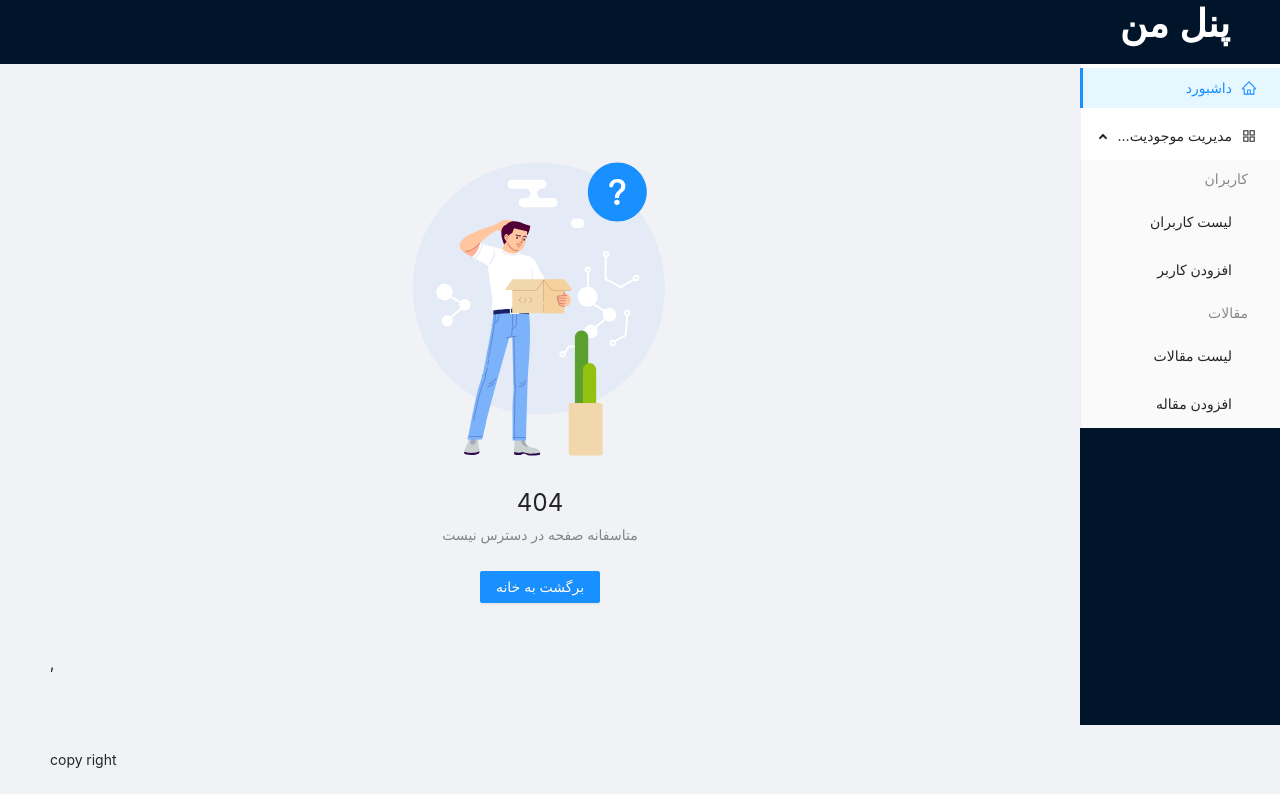
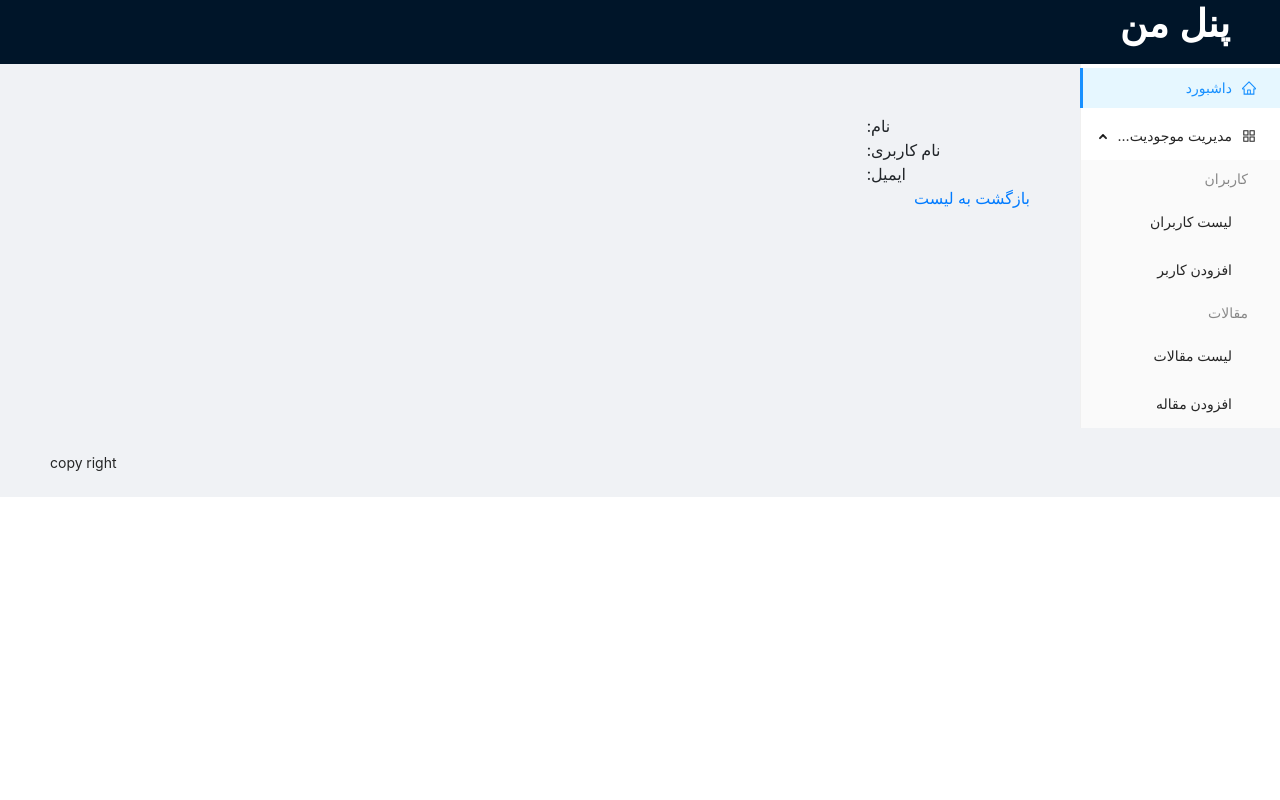
Before and after one commit to shiivaa68/Admin_antDesign, a React (Create React App) app: page /person/1/show in a window 1280 px wide. Before the commit this address had no page. Built offline with nearby package versions, Linux system fonts and the light colour scheme; no server answers.

Commit message:
add list person + redux

```diff
--- a/src/App.js
+++ b/src/App.js
@@ -8,6 +8,7 @@ import NotFound from './component/generic/NotFound';
 import Dashboard from './component/generic/Dashboard'
 import 'antd/dist/antd.css'
 import './assets/css/general.css'
+import RouterPerson from './component/person/Router'
 const { Header:AntHeader, Footer:AntFooter, Sider, Content } = Layout;
 
 
@@ -24,6 +25,7 @@ function App() {
       <Content style={{padding:'50px'}}>
         <Switch>
           <Route exact path="/" component={Dashboard}/>
+          <Route path="/person" component={RouterPerson}/>
           <Route path="*" component={NotFound}/>
         </Switch>
       </Content>
--- a/src/component/person/Full.js
+++ b/src/component/person/Full.js
@@ -1,12 +1,43 @@
-import React  from 'react'
+import React, { useEffect }  from 'react'
 import {Row,Col} from 'antd'
+import { Link, useParams } from 'react-router-dom'
+import { useDispatch, useSelector } from 'react-redux'
+import axios from 'axios'
+import {person} from '../../redux/actions/person'
+const Full = ()=>{
 
-const Full = ()=>{
+const {id} =useParams()
+const dispatch = useDispatch()
+
+const item =useSelector(state => {
+    return state.person
+})
+
+console.log(item,'item')
+
+
+useEffect(()=>{
+axios.get(`https://jsonplaceholder.typicode.com/users/${id}`)
+.then(response => dispatch(person(response.data)))
+},[id])
     return(
         <>
         <Row>
-            <Col >نام:</Col>
-            <Col></Col>
+            <Col span={4}>نام:</Col>
+            <Col span={20}>{item.name}</Col>
+        </Row>
+        <Row>
+            <Col span={4}>نام کاربری:</Col>
+            <Col span={20}>
+                {item.username}
+            </Col>
+        </Row>
+        <Row>
+            <Col span={4}>ایمیل:</Col>
+            <Col span={20}>{item.email}</Col>
+        </Row>
+        <Row>
+           <Link to='/person'>بازگشت به لیست</Link>
         </Row>
         </>
     )
--- /dev/null
+++ b/src/component/person/List.js
@@ -0,0 +1,80 @@
+import React, { Component } from 'react'
+import {connect} from 'react-redux'
+import {persons} from '../../redux/actions/person'
+import {Table} from 'antd'
+import {EyeOutlined} from '@ant-design/icons'
+import {Link} from 'react-router-dom'
+
+
+const columns = [
+    {
+      title: 'نام',
+      dataIndex: 'name',
+      key: 'name',
+    },
+    {
+      title: 'نام کاربری',
+      dataIndex: 'username',
+      key: 'username',
+    },
+    {
+      title: 'آدرس',
+      dataIndex: 'address',
+      key: 'address',
+      render: field => `${field.city} ${field.street} ${field.suite}`
+    },
+    {
+      title: '',
+      dataIndex: 'actions',
+      key: 'actions',
+      render: (field, record) => <Link to={`/person/${record.id}/show`}><EyeOutlined /></Link>
+    }
+  ];
+
+  class List extends Component{
+      constructor(){
+          super();
+          this.state = {
+              data:[],
+              loading:true
+
+          }
+
+      }
+
+
+      componentDidMount(){
+        fetch('https://jsonplaceholder.typicode.com/users')
+        .then(response => response.json())
+        // .then(data => this.setState({data}))
+        .then(data =>this.props.getItems(data))
+
+        .catch(err=>console.log(err))
+        .finally(()=>this.setState({loading:false}))
+
+    }
+
+
+     render(){
+
+         return(
+             <Table columns={columns} dataSource={this.props.data} rowKey="id"  loading={this.state.loading} />
+         )
+     }
+  }
+
+const mapStateToProps = (state) => {
+    // console.log(state)
+    return{
+        data:state.persons
+    }
+}
+
+const mapDispatchToProps = (dispatch) => {
+    return{
+        getItems:(data) => dispatch(persons(data))
+    }
+}
+
+
+  export default connect(mapStateToProps,mapDispatchToProps)(List);
--- /dev/null
+++ b/src/component/person/Router.js
@@ -0,0 +1,16 @@
+import React from 'react'
+import {Route} from 'react-router-dom'
+import List from './List';
+import Full from './Full';
+
+
+const RouterPerson = ()=>{
+    return(
+        <>
+        <Route exact path="/person" component={List}/>
+        <Route exact path="/person/:id/show" component={Full}/>
+        </>
+    )
+}
+
+export default RouterPerson;
--- a/src/index.js
+++ b/src/index.js
@@ -11,8 +11,9 @@ import store from './redux/store'
 // import $ from 'jquery';
 // import Popper from 'popper.js';
 
+console.log(store)
+ReactDOM.render(
 
-ReactDOM.render(
   <Provider store={store}>
   <React.StrictMode>
   <ConfigProvider direction="rtl" locale={fa}>
--- /dev/null
+++ b/src/redux/actions/person.js
@@ -0,0 +1,14 @@
+export  function  persons(data){
+    return{
+        type:'PERSONS',
+        payload:data,
+
+    }
+}
+
+export  function person(data){
+    return{
+        type:'PERSON',
+        payload:data
+    }
+}
--- a/src/redux/reducers/index.js
+++ b/src/redux/reducers/index.js
@@ -1,3 +1,7 @@
 import {combineReducers} from 'redux'
+import {person,persons} from './person'
 
-export default combineReducers({})
+export default combineReducers({
+    person,
+    persons
+})
--- /dev/null
+++ b/src/redux/reducers/person.js
@@ -0,0 +1,20 @@
+export function persons(state = [],action){
+    switch (action.type) {
+        case 'PERSONS':
+            return action.payload
+        default:
+            return state
+
+    }
+}
+
+export function person(state={},action){
+    switch (action.type) {
+        case 'PERSON':
+            return action.payload
+
+        default:
+            return state
+
+    }
+}
--- a/src/redux/store/index.js
+++ b/src/redux/store/index.js
@@ -1,6 +1,13 @@
-import {createStore} from 'redux';
+import {createStore,applyMiddleware} from 'redux';
 import reducers from '../reducers';
 
+const myMiddleWare = store => next =>action=>{
+    if(typeof action === 'function'){
+        return action(store.dispatch)
+    }
+    next(action)
+}
 
-const store  = createStore(reducers)
+
+const store  = createStore(reducers,applyMiddleware(myMiddleWare))
 export default store;
```
